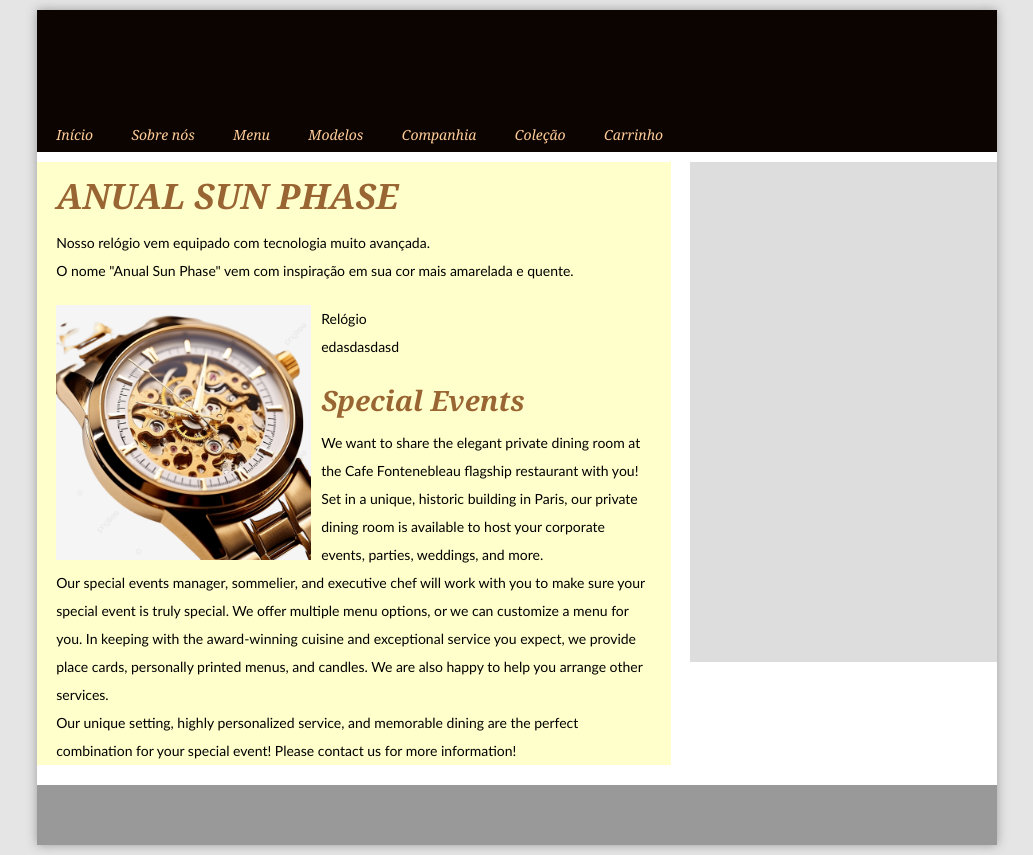
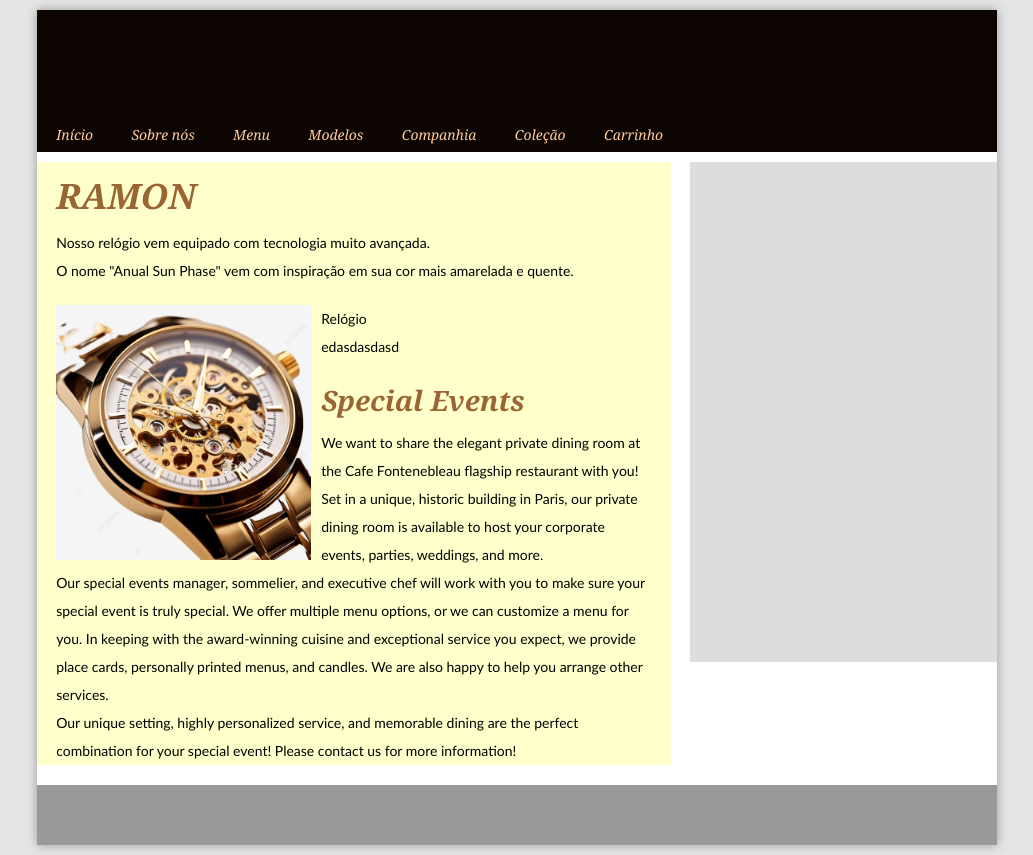
Before and after one commit to vinnythegoat/ltimports, a plain HTML site: page index.html in a window 1280 px wide. Shown: the whole page, without its empty margins (123-1156 px from the left). Drawn offline with Linux system fonts and the light colour scheme.

Commit message:
alterei o h1

```diff
--- a/index.html
+++ b/index.html
@@ -118,7 +118,7 @@
             </nav>
 
             <section class="conteudo">
-              <h1>ANUAL SUN PHASE</h1>
+              <h1>RAMON</h1>
               <p>Nosso relógio vem equipado com tecnologia  muito avançada.</p>
               <p>O nome "Anual Sun Phase" vem com inspiração em sua cor mais amarelada e quente.</p>
               <h2></h2>
```
